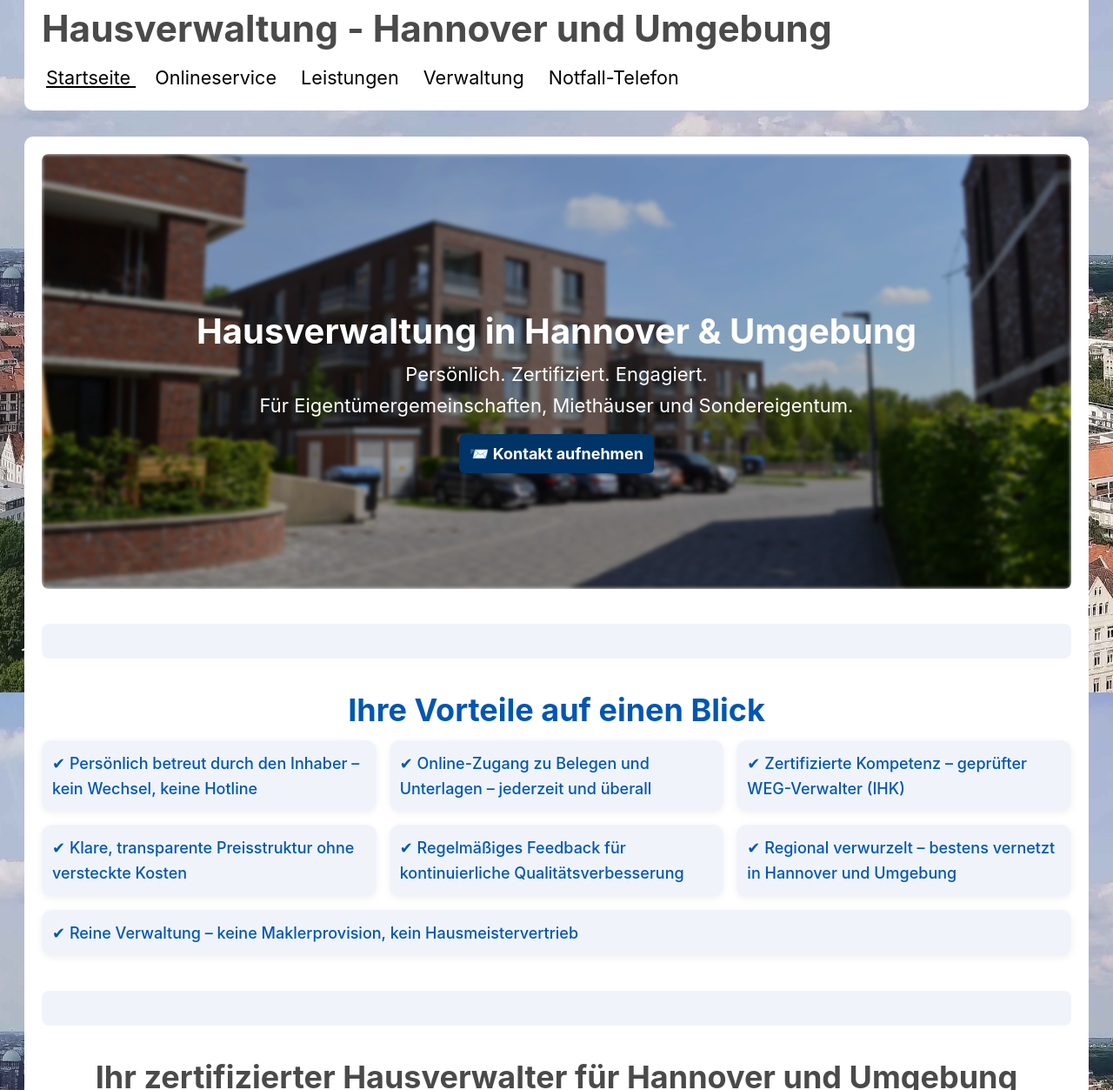
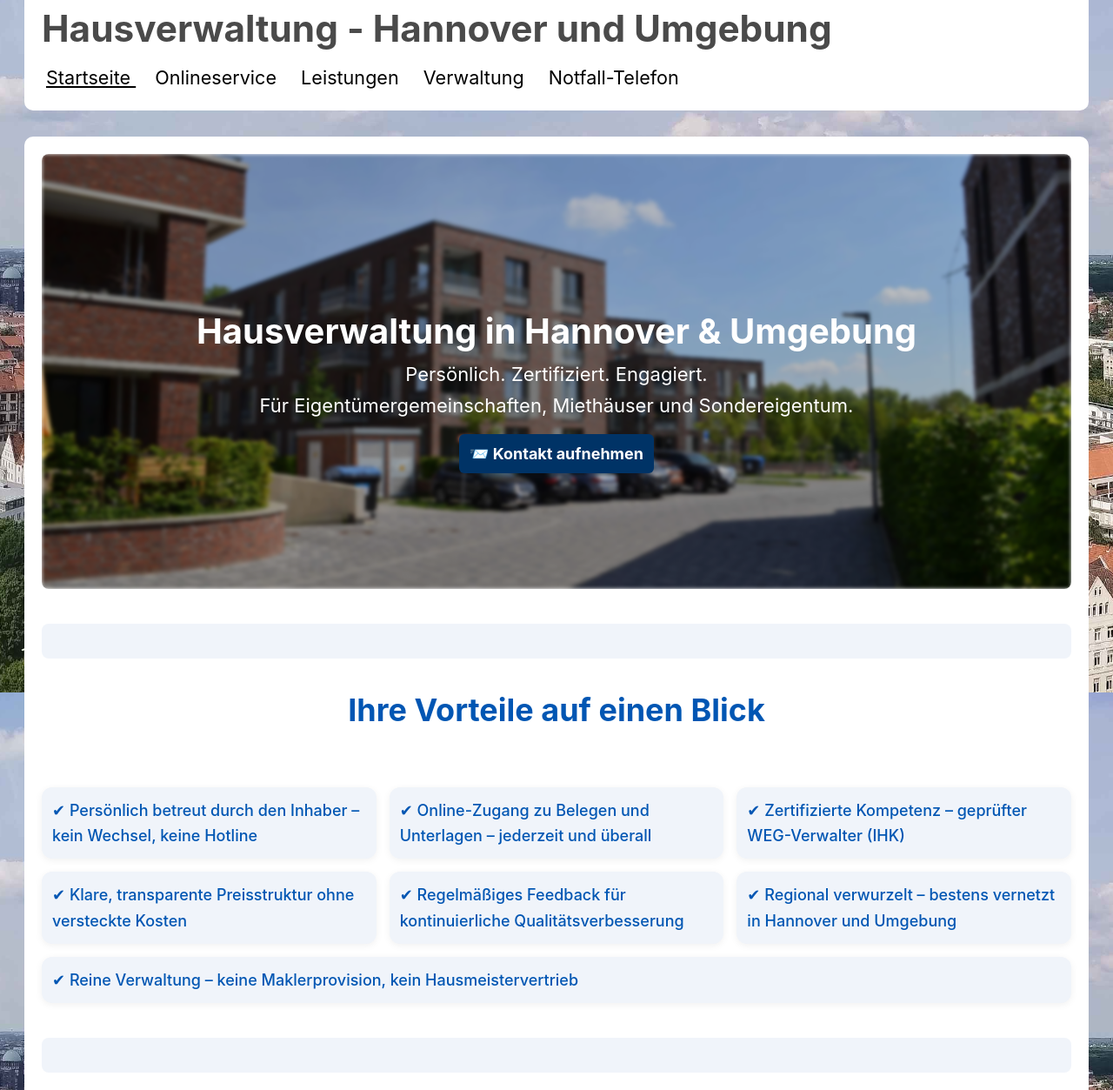
Before and after one commit to marek22k/hausverwaltung, a Jekyll site: the page built from index.md, in a window 1280 px wide. Shown: the part 1004-2257 px from the top of the page at 87% size. Built offline with Jekyll 4.4.1, drawn with Linux system fonts in a browser that asks for light colours; grey boxes are pictures that could not be loaded.

Commit message:
Update index.md

```diff
--- a/index.md
+++ b/index.md
@@ -139,7 +139,7 @@ sitemap: true
 </style>
 
 <!-- Vorteile im Kachel-Layout -->
-<h2 class="vorteil-text" style="margin-top: 2rem; text-align: center; color: #0056b3;">Ihre Vorteile auf einen Blick</h2>
+<h2 class="vorteil-text" style="margin-top: 2rem; text-align: center; color: #0056b3;">Ihre Vorteile auf einen Blick</h2><br>
 
 <div style="display: flex; flex-wrap: wrap; gap: 1.5rem; justify-content: center; margin-top: 1rem; margin-bottom: 3rem;">
 
```
